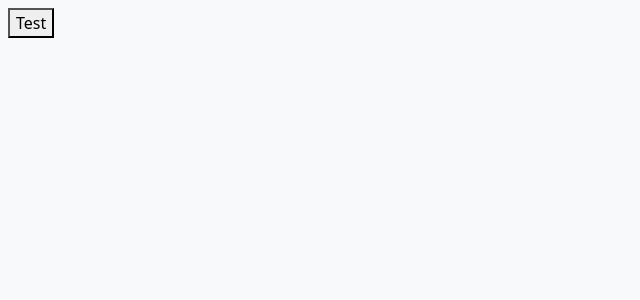
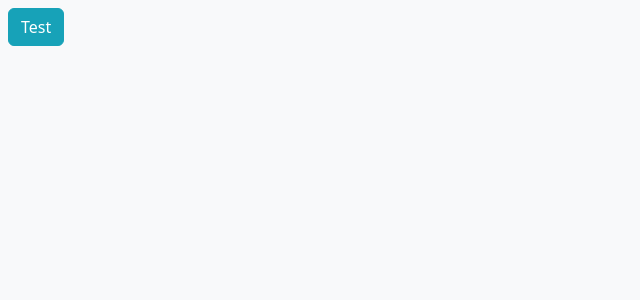
Before and after one commit to man4781747/npm--akira-c-popout-card, a Vue app: page / in a window 1280 px wide. Shown: the top 300 px of the page, without its empty margins (0-640 px from the left). Built offline with nearby package versions, Linux system fonts and the light colour scheme.

Commit message:
微調AI的結果

```diff
--- a/src/App.vue
+++ b/src/App.vue
@@ -15,16 +15,19 @@
       </div>
       <!-- Slot #card-body: Content for the main body section of the PopoutCard. -->
       <div class="card-body">
+        <div class="card-title">
+          <h5>Test</h5>
+        </div>
         Card-body
       </div>
       <!-- Slot #card-footer: Content for the footer section of the PopoutCard. -->
       <div class="card-footer">
         <!-- Button to trigger the loadingTest method, demonstrating the loading feature. -->
-        <button @click="loadingTest">Loading功能測試</button>
+        <button @click="loadingTest" class="btn btn-info">Loading功能測試</button>
       </div>
     </PopoutCard>
     <!-- Button to open the PopoutCard by setting blockWindowOpen to true. -->
-    <button @click="blockWindowOpen=true">Test</button>
+    <button @click="blockWindowOpen=true" class="btn btn-info">Test</button>
   </div>
 </template>
 
```
Also changed, not shown: src/components/PopoutCard/PopoutCard.vue (+0 -8 lines), 1 other file (tests, documents, lock files or other folders).
